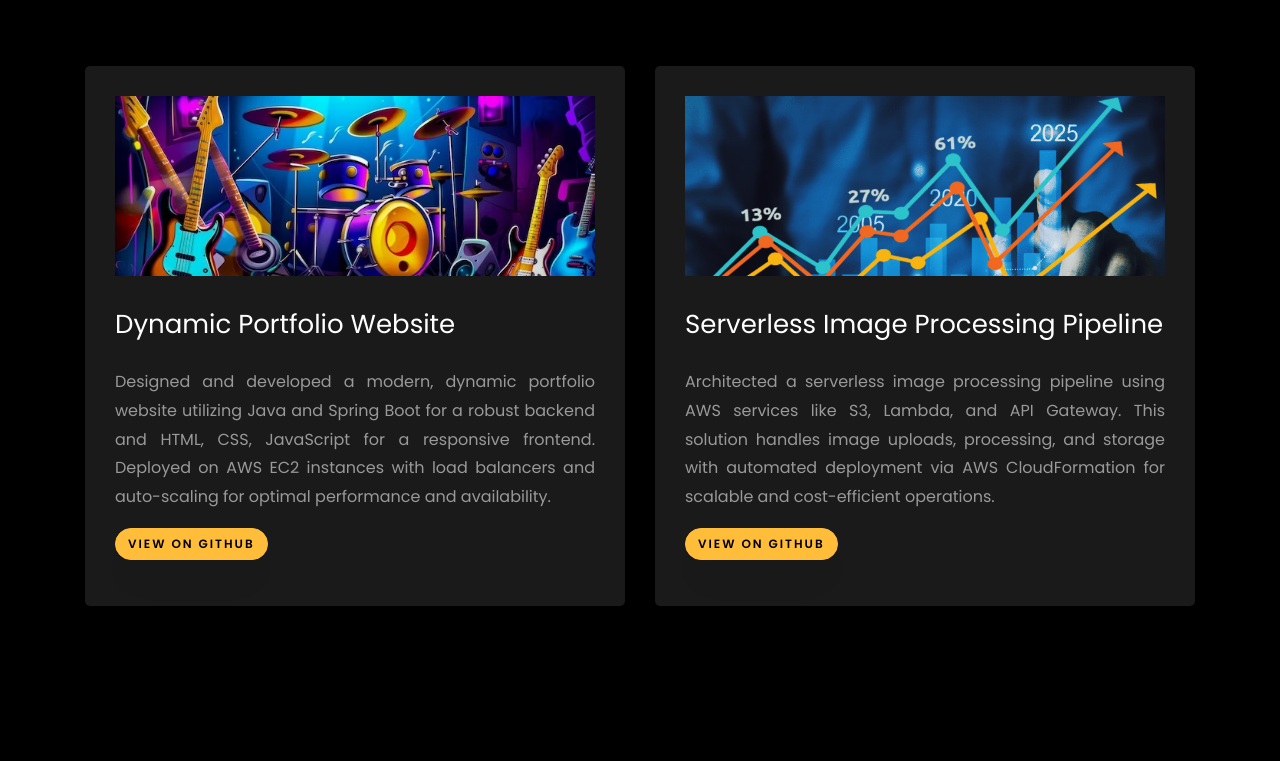
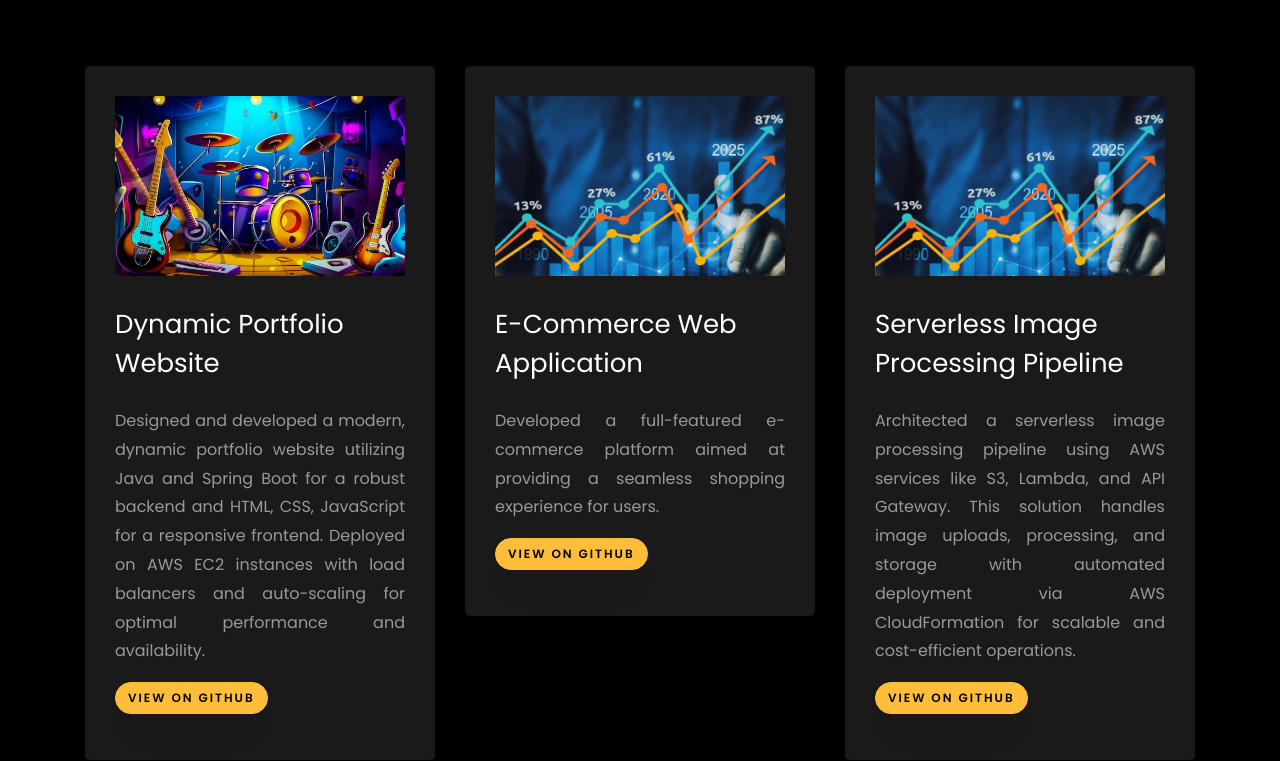
Before and after one commit to HarshaTechKnight/Harsha_Portfolio, a plain HTML site: page index.html in a window 1280 px wide. Shown: the part 3478-4239 px from the top of the page. Drawn offline with Linux system fonts and the light colour scheme; files whose address does not match are found by name.

Commit message:
Update index.html

```diff
--- a/index.html
+++ b/index.html
@@ -401,18 +401,27 @@
         </div>
 
         <div class="row">
-    			<div class="col-md-6">
+    			<div class="col-md-4">
     				<div class="resume-wrap ftco-animate">
     					<a href="#" class="block-20 zoom-effect" style="background-image: url('images/proj_1.jpg');">
               </a>
               <br>
     					<h2>Dynamic Portfolio Website</h2>
     					<p class="mt-4" style="text-align: justify;">Designed and developed a modern, dynamic portfolio website utilizing Java and Spring Boot for a robust backend and HTML, CSS, JavaScript for a responsive frontend. Deployed on AWS EC2 instances with load balancers and auto-scaling for optimal performance and availability.</p>
-    					<p><a href="#" class="btn btn-primary">View on Github</a></p>
+    					<p><a href="https://github.com/HarshaTechKnight/Harsha_Portfolio" class="btn btn-primary">View on Github</a></p>
     				</div>
     			</div>
-
-    			<div class="col-md-6">
+			<div class="col-md-4">
+    				<div class="resume-wrap ftco-animate">
+    					<a href="#" class="block-20 zoom-effect" style="background-image: url('images/proj_4.jpg');">
+              </a>
+              <br>
+    					<h2>E-Commerce Web Application</h2>
+    					<p class="mt-4" style="text-align: justify;"> Developed a full-featured e-commerce platform aimed at providing a seamless shopping experience for users.</p>
+    					<p><a href="https://github.com/HarshaTechKnight/E-commerce-Application" class="btn btn-primary">View on Github</a></p>
+    				</div>
+    			</div>
+    			<div class="col-md-4">
     				<div class="resume-wrap ftco-animate">
     					<a href="#" class="block-20 zoom-effect" style="background-image: url('images/proj_4.jpg');">
 				</a><br>
```
